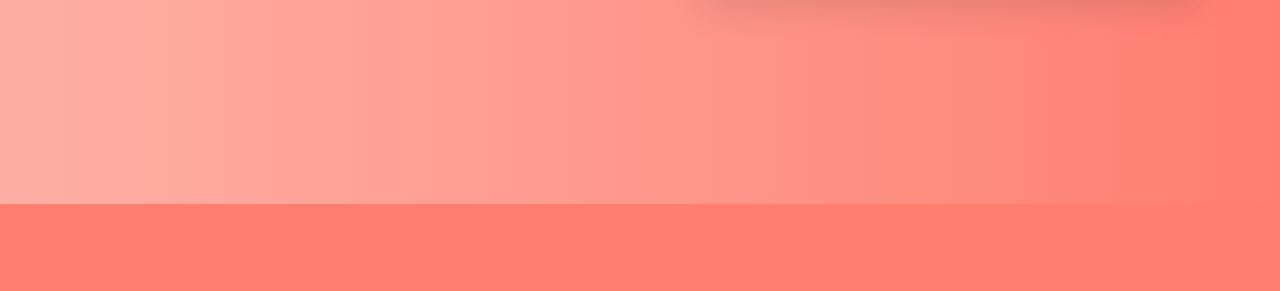
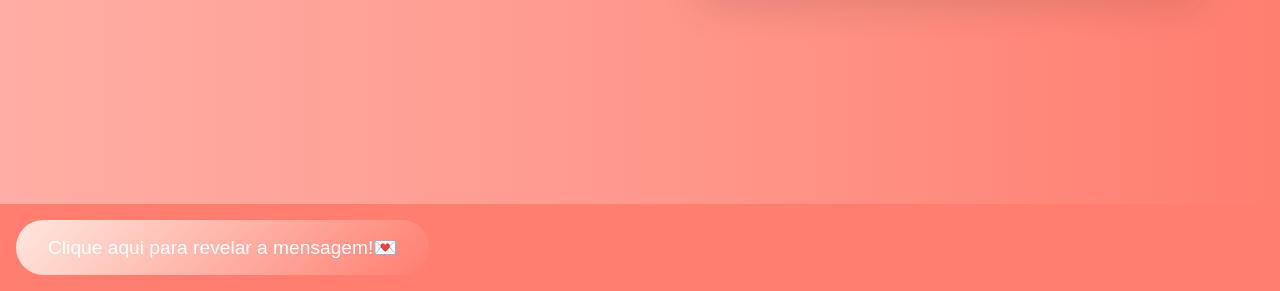
Before and after one commit to rrodriguess20/ValentinesDay, a plain HTML site: page index.html in a window 1280 px wide. Shown: the part 2196-2487 px from the top of the page. Before the commit the page ends 2400 px from the top, so only its background shows below. Drawn offline with Linux system fonts and the light colour scheme.

Commit message:
Inserção do botão de mensagem

```diff
--- a/index.html
+++ b/index.html
@@ -68,6 +68,11 @@
 
 		</section>
 
+		<section id="message" class="message">
+
+			<button class="message-button" onclick="finalMessage()">Clique aqui para revelar a mensagem!💌</button>
+		</section>
+
 		<script src="scripts.js"></script>
 
 	</body>
--- a/scripts.js
+++ b/scripts.js
@@ -15,3 +15,11 @@ setInterval(()=>{
 	atual = (atual + 1) % imagens.length;
 	track.style.transform = `translateX(-${atual * 500}px)`;
 },6000);
+
+function finalMessage(){
+
+	setTimeout(() =>{
+
+		alert('Obrigada por todos os dias me ensinar mais sobre o amor! Que esse seja o primeiro de muitos Dias dos Namorados ao seu lado! Te amo muito! Da sua \"Nesse\", Rebeca!💕');
+	}, 1000);
+}
--- a/styles.css
+++ b/styles.css
@@ -216,3 +216,24 @@ body{
 	height: 352px;
 	border-radius: 12px;
 }
+
+.message-button{
+
+	background: linear-gradient(135deg, #fffaf2d9, #ff7e70);
+	color: white;
+	border: none;
+	padding: 1rem 2rem;
+	font-size: 1.2rem;
+	border-radius: 50px;
+	cursor: pointer;
+	transition: all 0.3 ease;
+	margin: 1rem;
+	position: relative;
+	overflow: hidden;
+}
+
+.message-button:hover{
+
+	transform: scale(1.1);
+	box-shadow: 0 10px 30px rgba(25, 25, 25, 0.4);
+}
```
